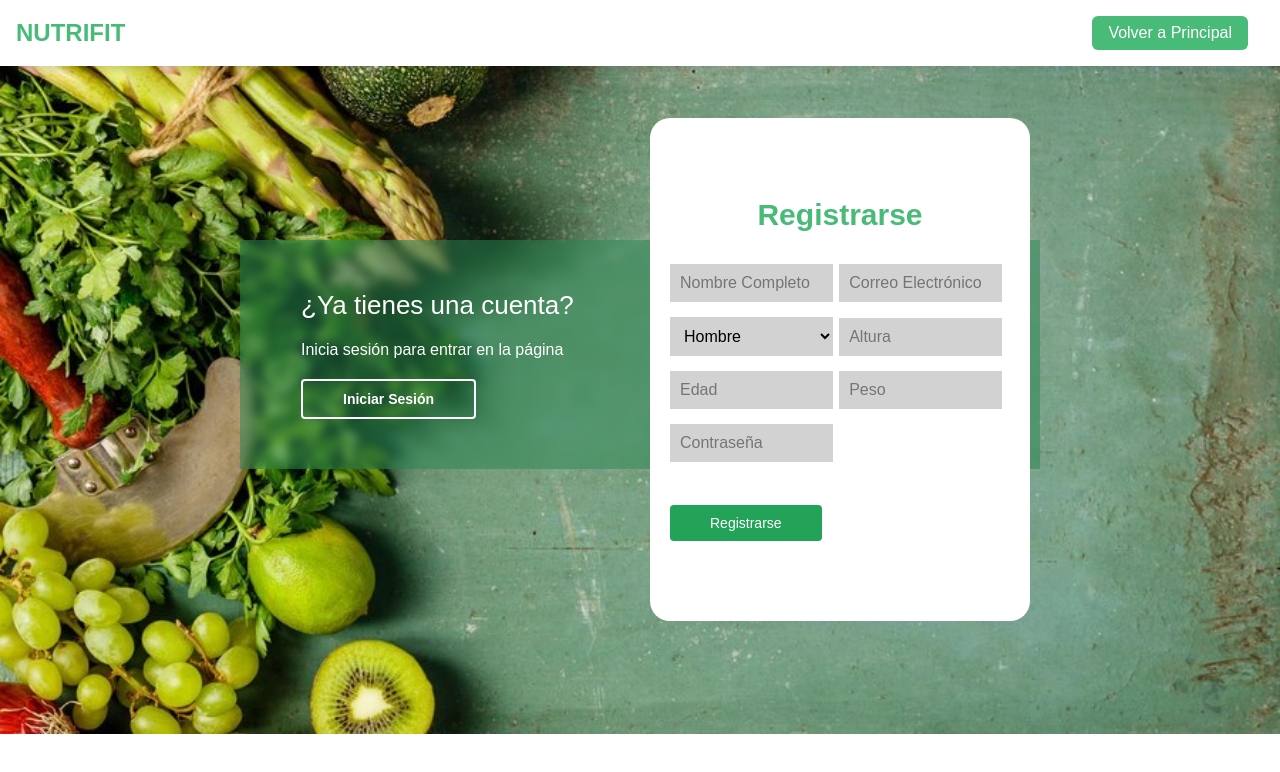
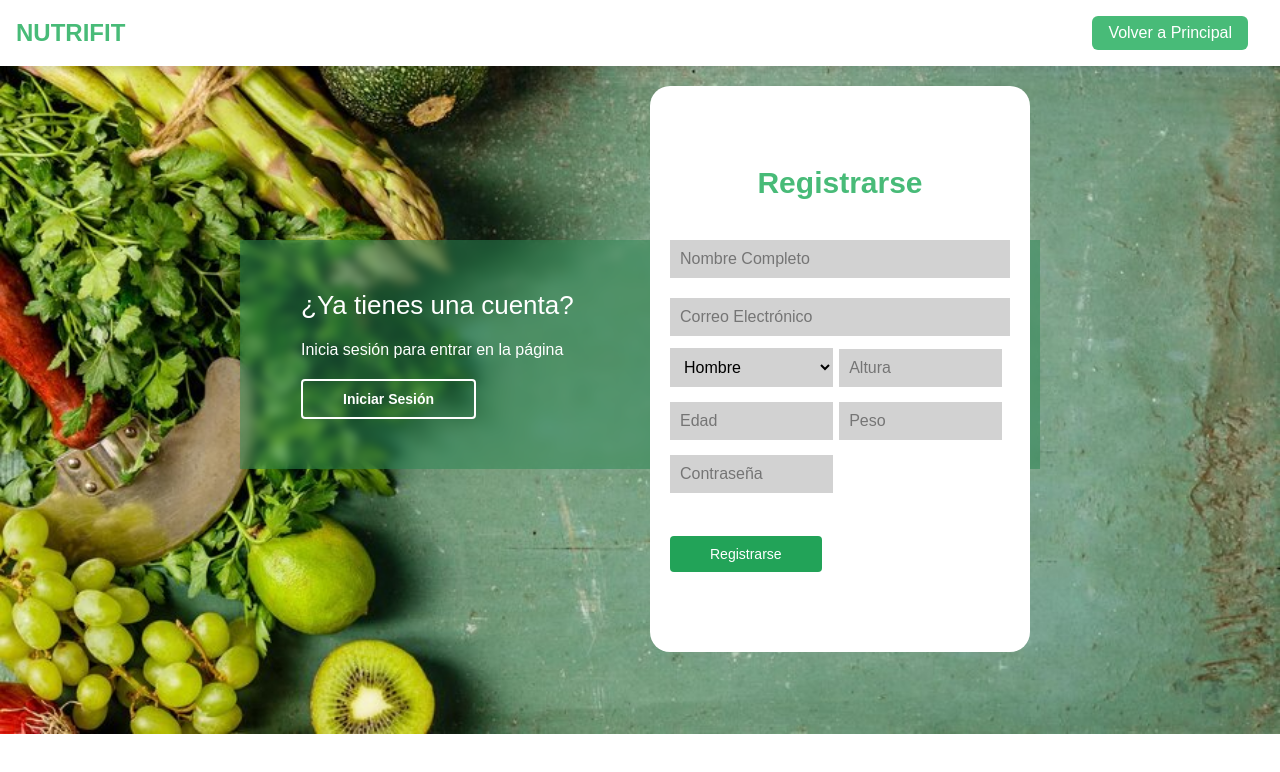
Before and after one commit to Joacs49/IntegradorWeb, a React (Create React App) app: page /loginForm in a window 1280 px wide. Both pictures are taken after a click on the button "Registrarse". Shown: the top 772 px of the page. Built offline with nearby package versions, Linux system fonts and the light colour scheme.

Commit message:
Cambios Spring

```diff
--- a/src/vistas/loginForm.jsx
+++ b/src/vistas/loginForm.jsx
@@ -1,84 +1,136 @@
 import React, { useState } from 'react';
 import { useNavigate } from 'react-router-dom';
-import '../css/login.css';
+import axios from 'axios';
 import ComponenteLogin from '../components/componenteLogin';
 
-
 function LoginForm() {
-  const [isLogin] = useState(true);
+  const [isLogin, setIsLogin] = useState(true);
   const { iniciarSesion, register } = ComponenteLogin();
   const navigate = useNavigate();
 
-  const handleSubmit = (e) => {
+  // Estado local para los valores del formulario
+  const [formValues, setFormValues] = useState({
+    nombre: '',
+    correo: '',
+    genero: 'hombre',
+    altura: '',
+    edad: '',
+    peso: '',
+    clave: ''
+  });
+
+  // Función para manejar cambios en los campos del formulario
+  const handleChange = (e) => {
+    const { name, value } = e.target;
+    setFormValues({ ...formValues, [name]: value });
+  };
+
+  const handleSubmit = async (e) => {
     e.preventDefault();
-    // Simulación de inicio de sesión con los datos proporcionados
-    const correo = e.target.elements.correo.value;
-    const contraseña = e.target.elements.contraseña.value;
 
-    if (correo === 'carlos@gmail.com' && contraseña === '123456') {
-      // Aquí podrías realizar cualquier acción adicional, como guardar el estado de sesión
+    if (isLogin) {
+      // Iniciar sesión
+      const correo = e.target.correo.value;
+      const clave = e.target.clave.value;
+
+      if (!correo || !clave) {
+        console.log('Correo y clave son obligatorios');
+        return;
+      }
+
+      try {
+        const response = await axios.post('http://localhost:8090/api/login', { correo, clave });
+        if (response.status === 200) {
           console.log('Inicio de sesión exitoso');
-      navigate('/usuarioPrincipal');
+          navigate('/usuarioPrincipal'); // Redirigir después del inicio de sesión exitoso
         } else {
           console.log('Correo o contraseña incorrectos');
+        }
+      } catch (error) {
+        console.error('Error al iniciar sesión', error);
+      }
+    } else {
+      // Registro
+      const { nombre, correo, genero, altura, edad, peso, clave } = formValues;
+
+      if (!nombre || !correo || !genero || !altura || !edad || !peso || !clave) {
+        console.log('Todos los campos son obligatorios');
+        return;
+      }
+
+      try {
+        const response = await axios.post('http://localhost:8090/api/register', {
+          nombre, correo, genero, altura, edad, peso, clave
+        });
+
+        if (response.status === 200) {
+          console.log('Registro exitoso');
+          // Limpiar los valores del formulario después del registro exitoso
+          setFormValues({
+            nombre: '',
+            correo: '',
+            genero: 'hombre',
+            altura: '',
+            edad: '',
+            peso: '',
+            clave: ''
+          });
+        } else {
+          console.log('Error en el registro');
+        }
+      } catch (error) {
+        console.error('Error al registrarse', error);
+      }
     }
   };
 
   return (
     <main>
-      <div className="contenedor_todo" >
+      <div className="contenedor_todo">
         <div className="caja_trasera">
           <div className={`caja_trasera-login ${isLogin ? 'visible' : ''}`}>
             <h3>¿Ya tienes una cuenta?</h3>
             <p>Inicia sesión para entrar en la página</p>
-            <button onClick={iniciarSesion}>Iniciar Sesión</button>
+            <button onClick={() => {setIsLogin(true); iniciarSesion();}} >Iniciar Sesión</button>
           </div>
           <div className={`caja_trasera-register ${!isLogin ? 'visible' : ''}`}>
             <h3>¿Aún no tienes una cuenta?</h3>
             <p>Regístrate para que puedas ingresar</p>
-            <button onClick={register}>Registrarse</button>
+            <button onClick={() => {setIsLogin(false); register();}}>Registrarse</button>
           </div>
         </div>
 
         <div className="contenedor_login-register">
           <form className={`formulario_login ${isLogin ? 'visible' : ''}`} onSubmit={handleSubmit}>
             <h2>Iniciar Sesión</h2>
-            <input type="text" name="correo" placeholder="Correo Electrónico" defaultValue="carlos@gmail.com" />
-            <input type="password" name="contraseña" placeholder="Contraseña" defaultValue="123456" />
+            <input type="text" name="correo" value={formValues.correo} onChange={handleChange} placeholder="Correo Electrónico" />
+            <input type="password" name="clave" value={formValues.clave} onChange={handleChange} placeholder="Contraseña" />
             <button type="submit">Entrar</button>
           </form>
 
-
           <form className={`formulario_register ${!isLogin ? 'visible' : ''}`} onSubmit={handleSubmit}>
             <h2>Registrarse</h2>
-
+            <input type="text" name="nombre" value={formValues.nombre} onChange={handleChange} placeholder="Nombre Completo" />
+            <input type="text" name="correo" value={formValues.correo} onChange={handleChange} placeholder="Correo Electrónico" />
             <div className="group">
-                <input type="text" placeholder="Nombre Completo" />
-                <input type="text" placeholder="Correo Electrónico" />
-              </div>
-
-              <div className="group">
-                <select id="genero" name="genero">
+              <select id="genero" name="genero" value={formValues.genero} onChange={handleChange}>
                 <option value="hombre">Hombre</option>
                 <option value="mujer">Mujer</option>
               </select>
-                <input type="number" placeholder="Altura" min="0" />
-              </div>
-
-              <div className="group">
-                <input type="number" placeholder="Edad" min="0" />
-                <input type="number" placeholder="Peso" min="0" />
+              <input type="number" name="altura" value={formValues.altura} onChange={handleChange} placeholder="Altura" min="0" />
             </div>
             <div className="group">
-                <input type="password" placeholder="Contraseña" />
+              <input type="number" name="edad" value={formValues.edad} onChange={handleChange} placeholder="Edad" min="0" />
+              <input type="number" name="peso" value={formValues.peso} onChange={handleChange} placeholder="Peso" min="0" />
+            </div>
+            <div className="group">
+              <input type="password" name="clave" value={formValues.clave} onChange={handleChange} placeholder="Contraseña" />
             </div>
             <button type="submit">Registrarse</button>
           </form>
         </div>
       </div>
-
     </main>
-
   );
 }
 
```
Lines whose indentation alone changed are shown as unchanged.
